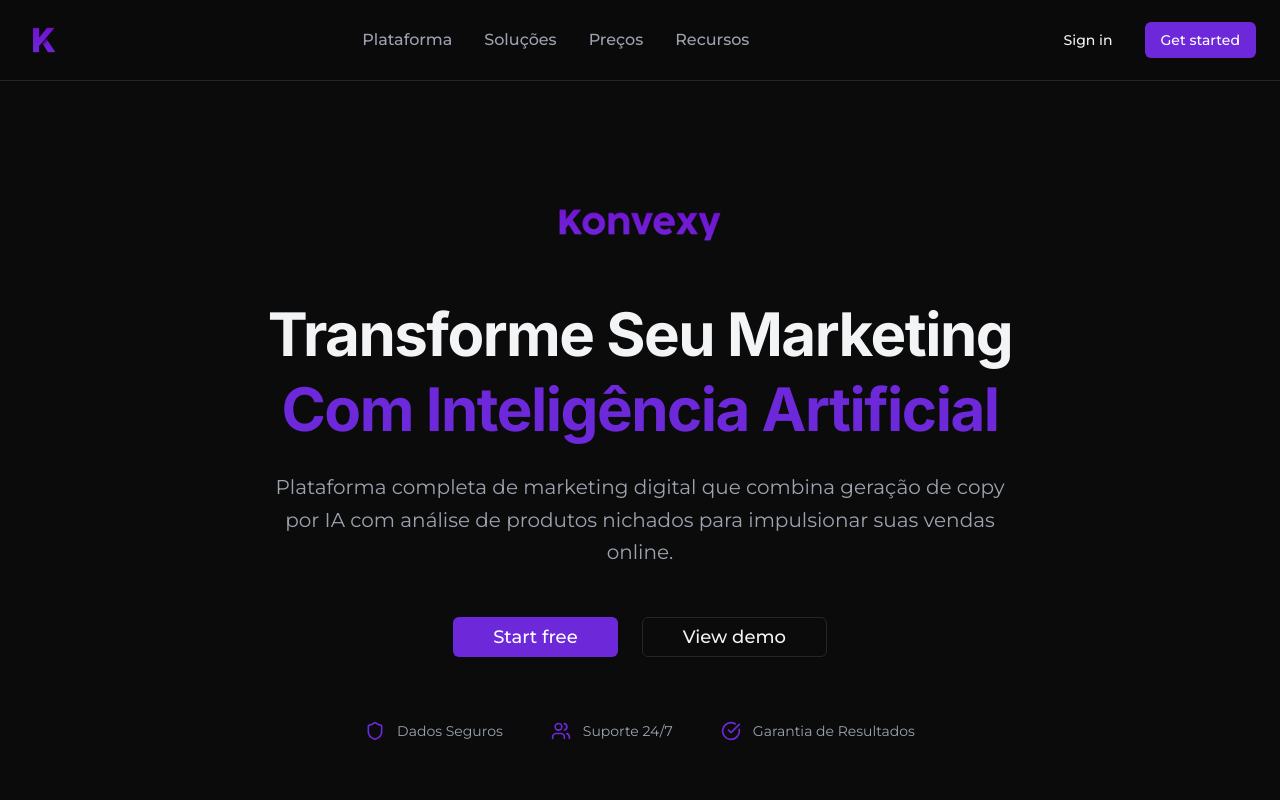
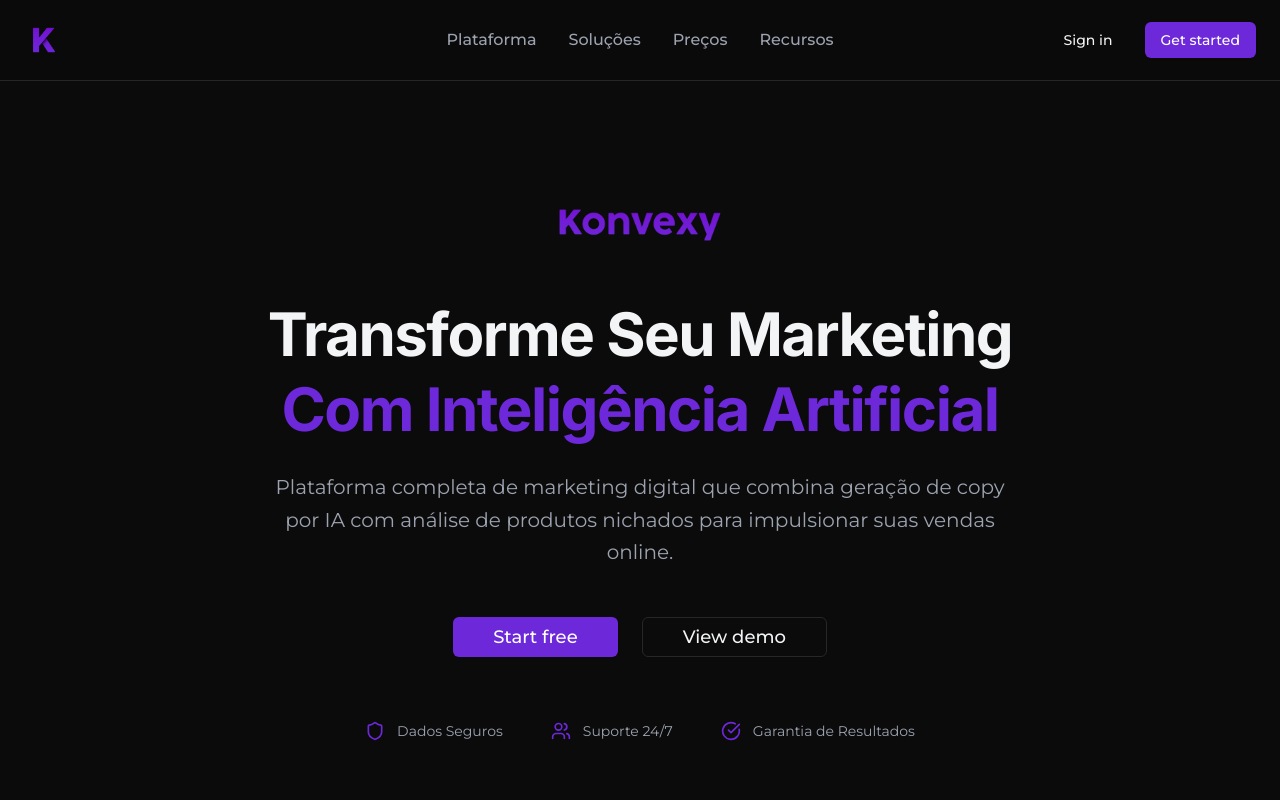
Before and after one commit to lucasdafialho/saas-digital, a Next.js app: page / in a window 1280 px wide. Shown: the top 800 px of the page. Built offline with nearby package versions, Linux system fonts and the light colour scheme.

Commit message:
style: Navbar alignment

```diff
--- a/app/page.tsx
+++ b/app/page.tsx
@@ -10,12 +10,12 @@ export default function LandingPage() {
     <div className="min-h-screen bg-background">
       <ScrollAnimate />
       <header className="border-b bg-background/95 backdrop-blur supports-[backdrop-filter]:bg-background/60 sticky top-0 z-50">
-        <div className="px-6 h-20 flex items-center justify-between">
-          <div className="flex items-center">
+        <div className="px-6 h-20 grid grid-cols-3 items-center">
+          <div className="flex items-center justify-start">
             <img src="/konvexy/Konvexy Logo Transparante.png" alt="Konvexy" className="h-10 w-auto" />
           </div>
 
-          <nav className="hidden md:flex items-center space-x-8">
+          <nav className="hidden md:flex items-center justify-center space-x-8">
             <a href="#platform" className="text-muted-foreground hover:text-foreground transition-colors font-medium">
               Plataforma
             </a>
@@ -30,7 +30,7 @@ export default function LandingPage() {
             </a>
           </nav>
 
-          <div className="flex items-center space-x-4">
+          <div className="flex items-center justify-end space-x-4">
             <Button variant="ghost" size="default" className="transition-transform duration-200 hover:scale-105 hover:-translate-y-0.5" asChild>
               <Link href="/login">Sign in</Link>
             </Button>
```
